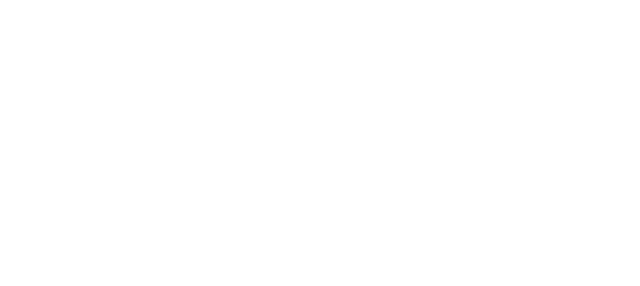
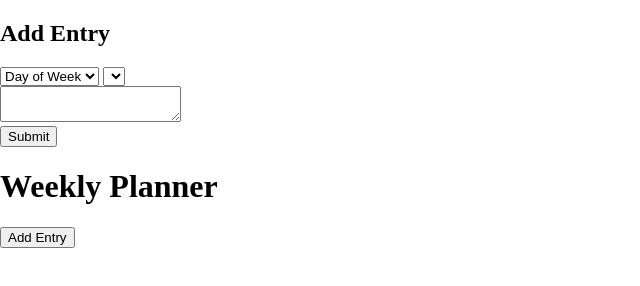
Before and after one commit to gabrielenciso/week-planner, a website: page index.html in a window 1280 px wide. Shown: the whole page, without its empty margins (0-640 px from the left). Drawn offline with Linux system fonts and the light colour scheme.

Commit message:
started html first part

```diff
--- a/index.html
+++ b/index.html
@@ -4,9 +4,45 @@
   <meta charset="UTF-8">
   <meta name="viewport" content="width=device-width, initial-scale=1.0">
   <title>Week Planner</title>
+  <link rel="stylesheet" href="reset.css">
   <link rel="stylesheet" href="styles.css">
+  <link rel="stylesheet" href="layout.css">
 </head>
 <body>
+  <div class="overlay">
+    <div class="add-entry-form">
+      <h2>Add Entry</h2>
+      <form>
+        <div class="row">
+          <select name="day-of-week" class="day-of-week">
+            <option>Day of Week</option>
+            <option value="sunday">Sunday</option>
+            <option value="monday">Monday</option>
+            <option value="tuesday">Tuesday</option>
+            <option value="wednesday">Wednesday</option>
+            <option value="thursday">Thursday</option>
+            <option value="friday">Friday</option>
+            <option value="saturday">Saturday</option>
+          </select>
+          <select name="time" class="time-bar">
+            <option></option>
+          </select>
+        </div>
+        <div class="description">
+          <textarea name="description" class="description"></textarea>
+        </div>
+        <div class="form-actions">
+          <button>Submit</button>
+        </div>
+      </form>
+
+    </div>
+  </div>
+  <div class="container">
+    <h1>Weekly Planner</h1>
+    <button class="add-entry">Add Entry</button>
+  </div>
+
   <script src="main.js"></script>
 </body>
 </html>
--- /dev/null
+++ b/layout.css
@@ -0,0 +1,11 @@
+.hidden {
+  display: none;
+}
+
+.column {
+
+}
+
+.row {
+
+}
--- /dev/null
+++ b/reset.css
@@ -0,0 +1,7 @@
+* {
+  box-sizing: border-box;
+}
+
+body {
+  margin: 0 auto;
+}
```
